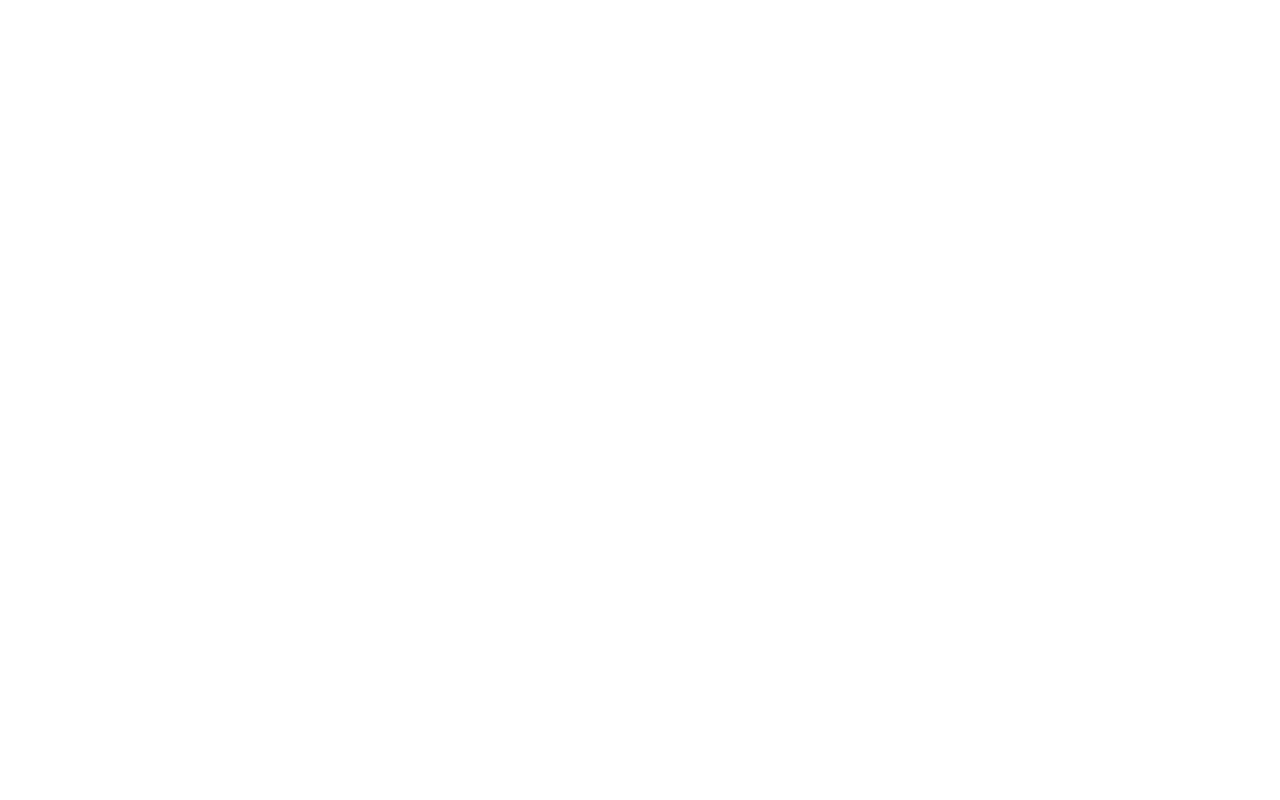
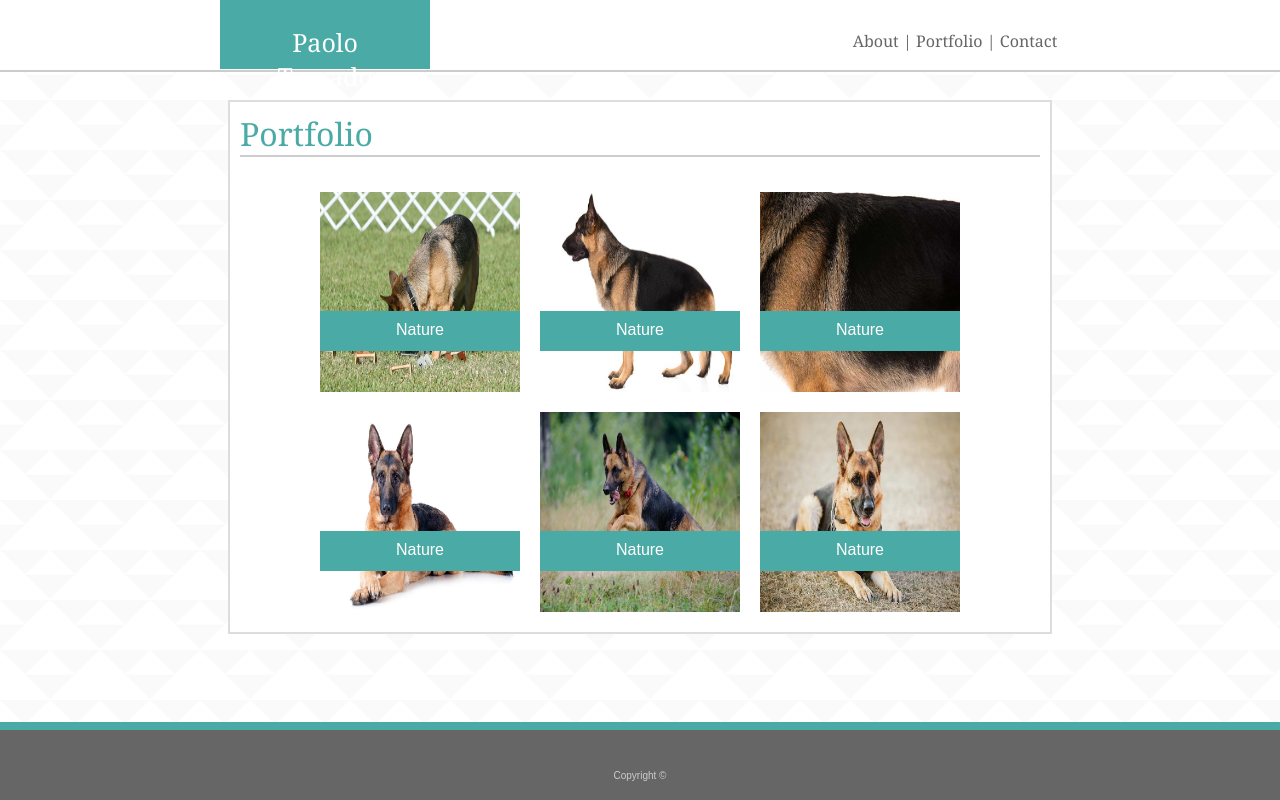
Before and after one commit to patorrad/studentporfolio, a plain HTML site: page portfolio.html in a window 1280 px wide. Drawn offline with Linux system fonts and the light colour scheme.

Commit message:
Finished

```diff
--- /dev/null
+++ b/assets/css/reset.css
@@ -0,0 +1,20 @@
+html, body, div, span, applet, object, iframe,
+h1, h2, h3, h4, h5, h6, p, blockquote, pre,
+a, abbr, acronym, address, big, cite, code,
+del, dfn, em, img, ins, kbd, q, s, samp,
+small, strike, strong, sub, sup, tt, var,
+b, u, i, center,
+dl, dt, dd, ol, ul, li,
+fieldset, form, label, legend,
+table, caption, tbody, tfoot, thead, tr, th, td,
+article, aside, canvas, details, embed,
+figure, figcaption, footer, header, hgroup,
+menu, nav, output, ruby, section, summary,
+time, mark, audio, video {
+	margin: 0;
+	padding: 0;
+	border: 0;
+	font-size: 100%;
+	font: inherit;
+	vertical-align: baseline;
+}
--- a/assets/css/style.css
+++ b/assets/css/style.css
@@ -1,46 +1,162 @@
+body {
+    background-color: #ffffff;
+    color: #666666;
+    background-image: url(../images/triangle-mosaic.png);
+    display: flex;
+    justify-content: center;
+}
+
+  a {
+    color: #666666;
+    text-decoration: none;
+  }
+
+  p {
+      float:left;
+  }
+
+  h3 {
+      margin: 0 auto;
+      padding: 0 auto;
+      font-family: 'Arial', 'Helvetica Neue', Helvetica, sans-serif;
+
+  }
+
+  h1 {
+      font-size: xx-large;
+      font-family: 'Georgia', Times, 'Times New Roman', serif;
+      color: #4aaaa5;
+  }
+
+  h4 {
+    padding-top: 10px;
+    margin: 0 auto;
+    font-size: medium;
+    font-family: 'Arial', 'Helvetica Neue', Helvetica, sans-serif;
+  }
 
 .topbar {
-    background-color: rgb(18, 94, 124);
-    color: white;
+    background-color: #ffffff;
+    font-family: 'Georgia', Times, 'Times New Roman', serif;
+    color: #666666;
     height: 70px;
     width: 100vw;
+    border-bottom: 2px solid #cccccc;
     position: absolute;
     top: 0;
     left: 0;
-    /* These three rules will always center items */
     display: flex;
-    justify-content: space-evenly;
-  }
-
-  a {
-      color: white;
-      text-decoration: none;
+    justify-content: center;
   }
 
 #box_name {
-    height: 20px;
-    width: 150px;
-    background-color: grey;
+    height: 19px;
+    width: 160px;
+    background-color: #4aaaa5;
+    color: #ffffff;
     text-align: center;
     position: relative;
+    right: 182.5px;
     top: 0px;
     padding: 25px;
     font-size: 25px;
   }
 
 #navbar  {
-      color: white;
     height: 70px;
     padding: 30px;
+    position: relative;
+    left: 210px;
   }
 
 .main {
-      height: 960px;
-      width: 70%;
+    max-width: 800px;
+    padding: 10px;
+    margin: 0;
     position: absolute;
+    top: 100px;
+    border: 2px solid #dddddd;
+    background-color: #ffffff;
+  }
 
-      top: 100px;
-      display: flex;
-      /* flex-direction: column; */
+#box-1 {
+    border-bottom-style: solid;
+    border-width: 2px;
+    border-color: #cccccc;
+  }
+
+#box-3 {
+    padding-top: 25px;
+    font-size: small;
+    line-height: 1.6;
+  }
+
+#aboutmeimage {
+    height: 200px;
+    width: 200px;
+    padding: 0;
+    margin: 0;
+    padding-right: 10px;
+    float: left;
+  }
+
+.bottombar {
+    padding-top: 40px;
+    border-top: 8px solid #4aaaa5;
+    background-color: #666666;
+    color: #cccccc;
+    font-size: x-small;
+    height: 30px;
+    margin-top: -50px;
+    width: 100vw;
+    position: absolute;
+    bottom: 0;
+    left: 0;
+    Display: flex;
     justify-content: center;
   }
+
+#box-contact {
+    width: 800px;
+    padding: 12px 20px;
+    margin: 8px 0;
+    border: 1px solid #cccccc;
+    border-radius: 4px;
+    box-sizing: border-box;
+  }
+
+.box-4 {
+    padding-top: 25px;
+    position: relative;
+    Display: flex;
+    flex-wrap: wrap;
+    justify-content: center;
+  }
+
+.text-block {
+    position: relative;
+    background-color: #4aaaa5;
+    color: white;
+    bottom: 85px;
+    height: 40px;
+    width: 200px;
+    text-align: center;
+}
+
+.box{
+    width: 200px;
+    height: 200px;
+    margin: 10px;
+  }
+
+#portfolioimage {
+    width: 200px;
+    height: 200px;
+}
+
+#fname, #lname, #textarea {
+    width: 100%;
+    padding: 4px 8px;
+    margin: 8px 0;
+    box-sizing: border-box;
+}
--- a/contact.html
+++ b/contact.html
@@ -0,0 +1,44 @@
+<!DOCTYPE html>
+<html lang="en">
+    <head>
+        <meta charset="UTF-8">
+        <meta name="viewport" content="width=device-width, initial-scale=1.0">
+        <meta http-equiv="X-UA-Compatible" content="ie=edge">
+        <title>Paolo Torrado's Portfolio</title>
+        <link rel="stylesheet" type="text/css" href="assets/css/style.css">
+    </head>
+    <body>
+        <header class="topbar">
+            <div class="tbchild" id="box_name">Paolo Torrado</div>
+            <div class="tbchild" id="navbar">
+                <nav>
+                <a href="index.html">About |</a>
+                <a href="portfolio.html">Portfolio |</a>
+                <a href="contact.html">Contact</a>
+                </nav>
+            </div>
+
+        </header>
+        <div id="underline"></div>
+        <div class="main">
+            <div id="box-1">
+                <h1>Contact</h1>
+            </div>
+            <div>
+                <form id="box-contact">
+                    <label for="fname">Name</label><br>
+                    <input type="text" id="fname" name="firstname" placeholder="Your name.."><br><br>
+                    <label for="lname">Email</label><br>
+                    <input type="text" id="lname" name="lastname" placeholder="Your last name.."><br><br>
+                    <textarea rows="15" name="comment" form="usrform" id="textarea"></textarea><br><br>
+                    <input type="submit" value="Submit">
+                </form>
+            </div>
+
+        </div>
+
+        <footer class="bottombar">
+            <h3>Copyright ©</h3>
+        </footer>
+    </body>
+</html>
--- a/portfolio.html
+++ b/portfolio.html
@@ -0,0 +1,72 @@
+<!DOCTYPE html>
+<html lang="en">
+    <head>
+        <meta charset="UTF-8">
+        <meta name="viewport" content="width=device-width, initial-scale=1.0">
+        <meta http-equiv="X-UA-Compatible" content="ie=edge">
+        <title>Paolo Torrado's Portfolio</title>
+        <link rel="stylesheet" type="text/css" href="assets/css/reset.css">
+        <link rel="stylesheet" type="text/css" href="assets/css/style.css">
+    </head>
+    <body>
+        <header class="topbar">
+            <div class="tbchild" id="box_name">Paolo Torrado</div>
+            <div class="tbchild" id="navbar">
+                <nav>
+                <a href="index.html">About |</a>
+                <a href="portfolio.html">Portfolio |</a>
+                <a href="contact.html">Contact</a>
+                </nav>
+            </div>
+
+        </header>
+        <div id="underline"></div>
+        <div class="main">
+            <div id="box-1">
+                <h1>Portfolio</h1>
+            </div>
+            <div class="box-4">
+                <div class="box">
+                    <img src="assets/images/GSD-obedience-course.jpg" alt="GSD Obedience Course" id="portfolioimage">
+                    <div class="text-block">
+                        <h4>Nature</h4>
+                    </div>
+                </div>
+                <div class="box">
+                    <img src="assets/images/GSDog-on-White1.jpg" alt="GSD on white 1" id="portfolioimage">
+                    <div class="text-block">
+                        <h4>Nature</h4>
+                    </div>
+                </div>
+                <div class="box">
+                    <img src="assets/images/GSDog-On-White2.jpg" alt="GSD on white 2" id="portfolioimage">
+                    <div class="text-block">
+                        <h4>Nature</h4>
+                    </div>
+                </div>
+                <div class="box">
+                    <img src="assets/images/GSD-on-White3.jpg" alt="GSD on white 3" id="portfolioimage">
+                    <div class="text-block">
+                        <h4>Nature</h4>
+                    </div>
+                </div>
+                <div class="box">
+                    <img src="assets/images/GSDog-running.jpg" alt="GSD Running" id="portfolioimage">
+                    <div class="text-block">
+                        <h4>Nature</h4>
+                    </div>
+                </div>
+                <div class="box">
+                    <img src="assets/images/GSDog-wearing-a-police-vest.jpg" alt="GSD with vest" id="portfolioimage">
+                    <div class="text-block">
+                        <h4>Nature</h4>
+                    </div>
+                </div>
+            </div>
+        </div>
+
+        <footer class="bottombar">
+            <h3>Copyright ©</h3>
+        </footer>
+    </body>
+</html>
```
Also changed, not shown: index.html (+17 -13 lines), assets/images/GSD-obedience-course.jpg (added), assets/images/GSD-on-White3.jpg (added), assets/images/GSDog-On-White1.jpg (added), assets/images/GSDog-On-White2.jpg (added), assets/images/GSDog-running.jpg (added), assets/images/GSDog-wearing-a-police-vest.jpg (added), assets/images/aboutme.jpg, assets/images/triangle-mosaic.png (added). Lines whose indentation alone changed are shown as unchanged.
